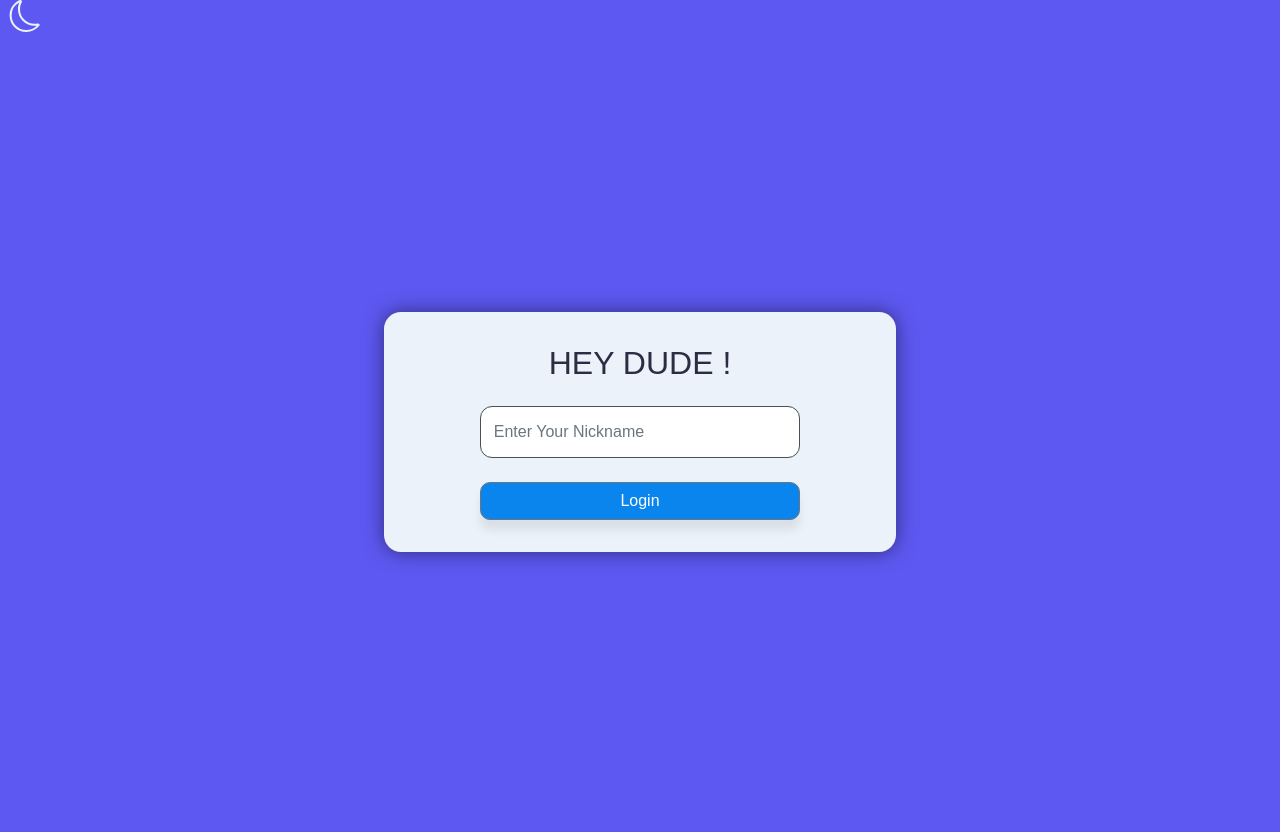
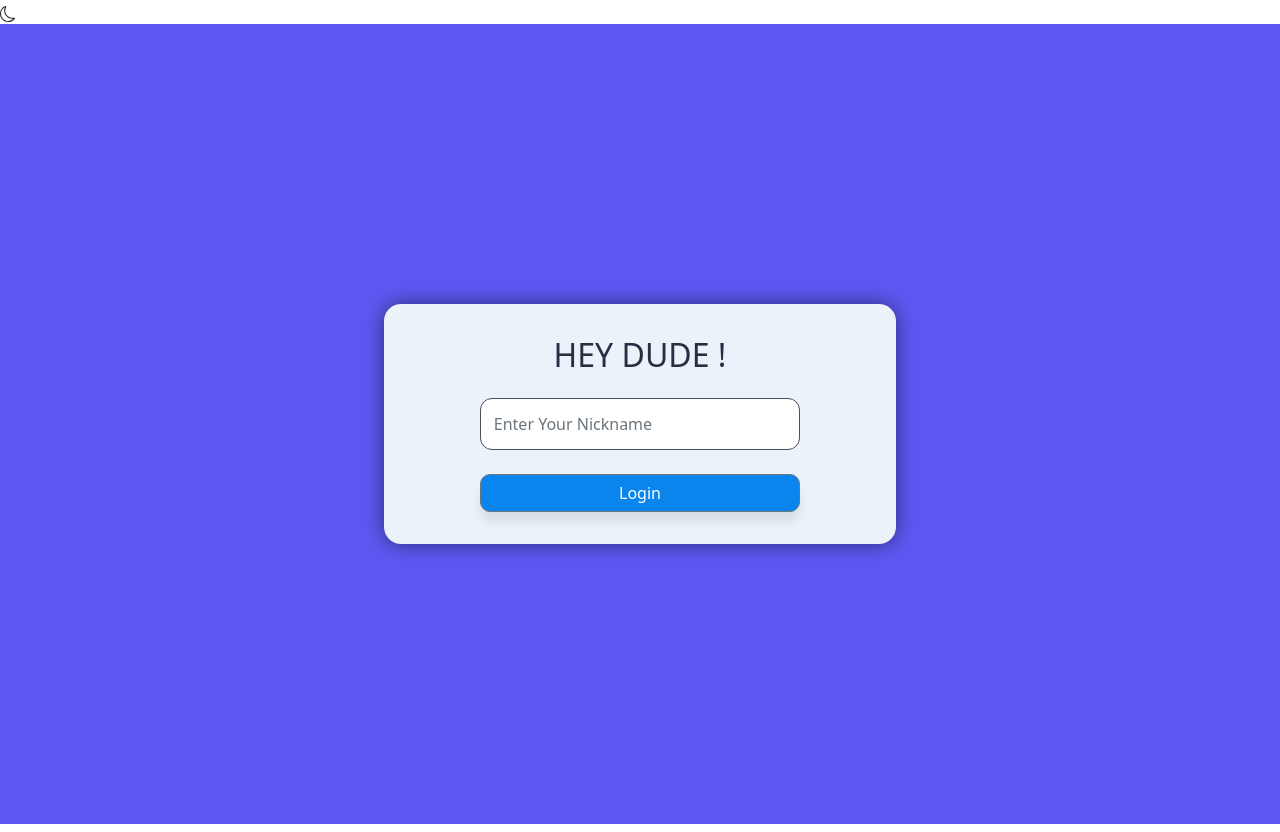
Before and after one commit to kodin21/chat-app-team-b, a React (Create React App) app: page /login in a window 1280 px wide. Built offline with nearby package versions, Linux system fonts and the light colour scheme; no server answers.

Commit message:
UI: Change theme style

```diff
--- a/src/App.js
+++ b/src/App.js
@@ -10,7 +10,7 @@ import ChatRoom from "./components/ChatRoom/ChatRoom";
 import AddRoom from "./components/AddRoom/AddRoom";
 import RoomList from "./components/RoomList/RoomList";
 import {BsSun,BsMoon} from 'react-icons/bs'
-
+import {Button} from 'react-bootstrap'
 
 function App() {
   const [darkMode, setDarkMode]=useState();
@@ -19,11 +19,10 @@ function App() {
     console.log(`Is in dark mode? ${darkMode}`);
   }, [darkMode]);
   return (
-    <div className="App" data-theme={darkMode ? 'dark' :'light'}>
-      <div id ='icon'  onClick={toggleDarkMode} >
-      {darkMode ? <BsSun size='sm'/> : <BsMoon size='sm' />}
-    </div>
-
+    <div  data-theme={darkMode ? 'dark' :'light'} className="d-grid gap-2">
+    <div id ='icon'  onClick={toggleDarkMode}  >
+      {darkMode ? <BsSun /> : <BsMoon size='sm' />}
+      </div>
     <Router>
       <Switch>
         <Route path="/login">
--- a/src/index.css
+++ b/src/index.css
@@ -58,27 +58,7 @@ body {
   -webkit-box-shadow: inset 0 0 6px var(--btn-color);
 }
 #icon{
-  width: 4vw;
-  height: 4vh;
-  border-radius: 4px;
-  background-color: var(--bg-color);
+  width: 1rem;
+  height: 1rem;
 
 }
-.App {
-  font-family: sans-serif;
-  text-align: center;
-  background-color: var(--bg-color);
-  color: var(--white-color);
-  height: 100vh;
-
-}
-.App-header {
-  background-color: #282c34;
-  min-height: 100vh;
-  display: flex;
-  flex-direction: column;
-  align-items: center;
-  justify-content: center;
-  font-size: calc(10px + 2vmin);
-  color: white;
-}
```
